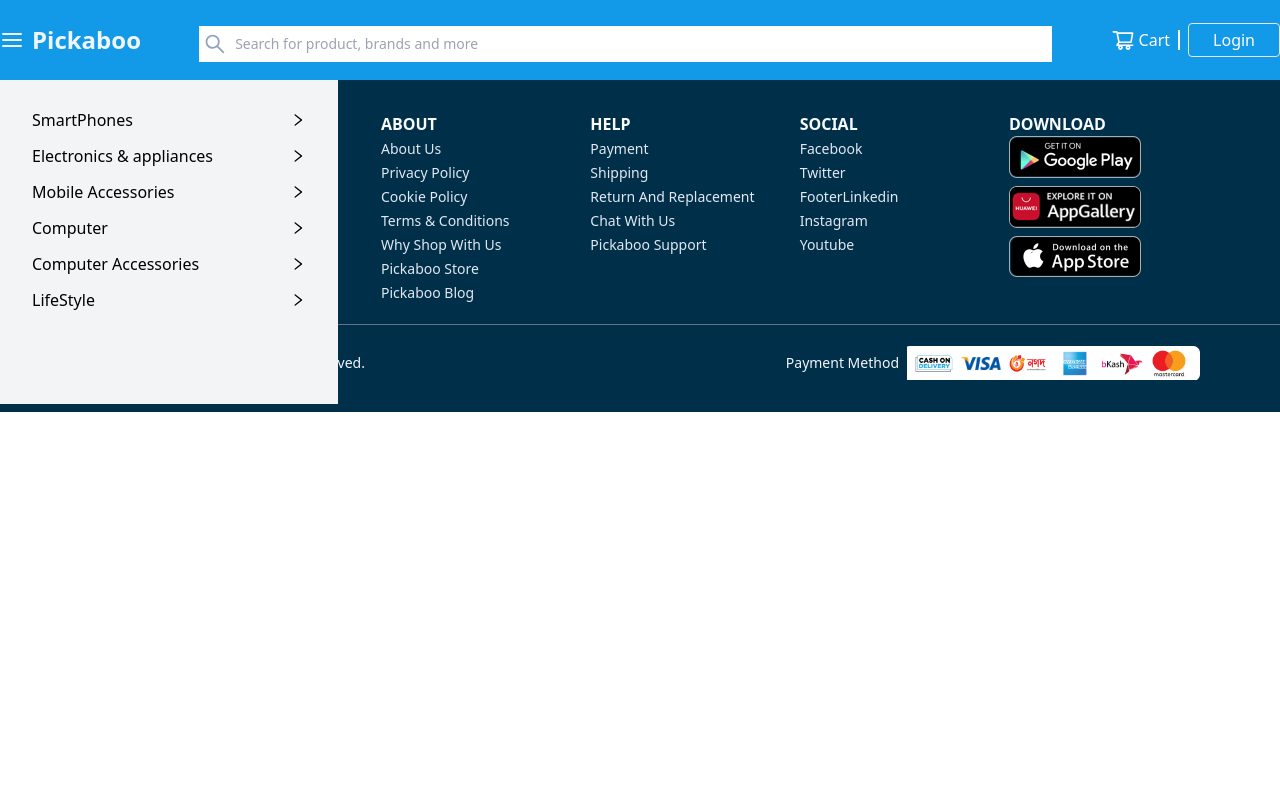
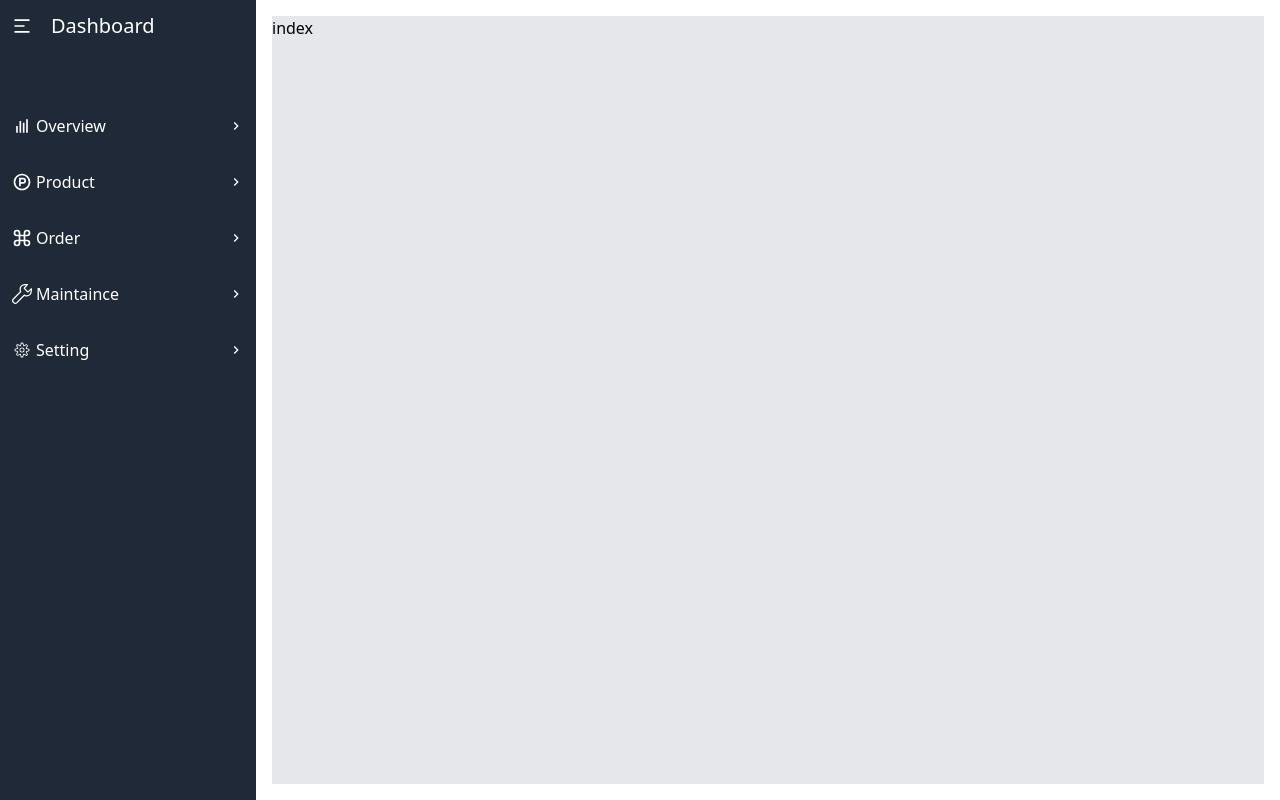
Before and after one commit to mdshehabsk/ecomerce, a React (Vite) app in the folder client/: page /admin in a window 1280 px wide. Built offline with nearby package versions, Linux system fonts and the light colour scheme.

Commit message:
admin page desing start

```diff
--- a/client/src/App.tsx
+++ b/client/src/App.tsx
@@ -6,25 +6,31 @@ import Header from "@components/Header";
 import Footer from "@components/Footer/Footer";
 import Login from "@pages/auth/login/Login";
 import Auth from "@pages/auth/Auth";
-import Register from "@pages/auth/register/Register"
+import Register from "@pages/auth/register/Register";
+import Admin from "@pages/admin/Admin";
+import Index from "@pages/admin/index";
 function App() {
+  // Check if the current route is the admin page
+  const isAdminPage = window.location.pathname.startsWith("/admin");
   return (
     <>
-      <Header />
+      {!isAdminPage && <Header />}
       <Routes>
-
         <Route index element={<HomePage />} />
         <Route path="/product" element={<ProductPage />} />
         <Route path="/product-details" element={<ProductDetailsPage />} />
-        <Route path="/login" element={<Login />} />
-        <Route path="/auth/*" element={<Auth/>}>
 
-          <Route index element={<Login/>} />
-          <Route path="login" element={<Login/>} />
-          <Route path="register" element={<Register/>} />
+        <Route element={<Auth />}>
+          <Route index path="login" element={<Login />} />
+          <Route path="register" element={<Register />} />
+        </Route>
+
+        {/* all admin page are here */}
+        <Route path="admin" element={<Admin />}>
+          <Route index element={<Index />} />
         </Route>
       </Routes>
-      <Footer />
+      {!isAdminPage && <Footer />}
     </>
   );
 }
--- /dev/null
+++ b/client/src/components/Admin/Sidebar.tsx
@@ -0,0 +1,66 @@
+import { BiBarChart } from "react-icons/bi";
+import { RiProductHuntLine } from "react-icons/ri";
+import { CgChart } from "react-icons/cg";
+import { FiCommand } from "react-icons/fi";
+import { SlWrench } from "react-icons/sl";
+import { MdKeyboardArrowRight } from "react-icons/md";
+import { RiMenu2Fill } from "react-icons/ri";
+import { CiSettings } from "react-icons/ci";
+import { Link } from "react-router-dom";
+import { useState } from "react";
+const Sidebar = () => {
+  return (
+    <div
+      className={` basis-[20%] h-full bg-gray-800  transition-all overflow-x-hidden `}
+    >
+
+        <div className="p-3 text-white flex items-center gap-2 ">
+          <div  className="flex items-center gap-1  ">
+            <RiMenu2Fill className="text-xl" />
+            <span className=" ml-[15px] text-xl "> Dashboard </span>
+          </div>
+
+        </div>
+
+      <ul className="mt-[50px]">
+        <li className=" my-2 p-3 text-white flex items-center gap-2  hover:bg-gray-700 transition-['background'] ">
+          <Link to="" className="flex items-center gap-1  ">
+            <BiBarChart className="text-xl" />
+            <span className="   "> Overview</span>
+          </Link>
+          <MdKeyboardArrowRight className="ml-auto  " />
+        </li>
+        <li className=" my-2 p-3 text-white flex items-center gap-2  hover:bg-gray-700 transition-['background'] ">
+          <Link to="" className="flex items-center gap-1  ">
+            <RiProductHuntLine className="text-xl" />
+            <span className="   "> Product</span>
+          </Link>
+          <MdKeyboardArrowRight className="ml-auto  " />
+        </li>
+        <li className=" my-2 p-3 text-white flex items-center gap-2  hover:bg-gray-700 transition-['background'] ">
+          <Link to="" className="flex items-center gap-1  ">
+            <FiCommand className="text-xl" />
+            <span className="   "> Order</span>
+          </Link>
+          <MdKeyboardArrowRight className="ml-auto  " />
+        </li>
+        <li className=" my-2 p-3 text-white flex items-center gap-2  hover:bg-gray-700 transition-['background'] ">
+          <Link to="" className="flex items-center gap-1  ">
+            <SlWrench className="text-xl" />
+            <span className="   "> Maintaince</span>
+          </Link>
+          <MdKeyboardArrowRight className="ml-auto  " />
+        </li>
+        <li className=" my-2 p-3 text-white flex items-center gap-2  hover:bg-gray-700 transition-['background'] ">
+          <Link to="" className="flex items-center gap-1  ">
+            <CiSettings className="text-xl" />
+            <span className="   "> Setting</span>
+          </Link>
+          <MdKeyboardArrowRight className="ml-auto  " />
+        </li>
+      </ul>
+    </div>
+  );
+};
+
+export default Sidebar;
--- a/client/src/components/Header.tsx
+++ b/client/src/components/Header.tsx
@@ -61,7 +61,7 @@ function Navbar() {
               <span className="h-[20px] w-[2px] bg-white "></span>
               <div className="md:border md:px-6 py-1 rounded cursor-pointer ">
                 <Link
-                  to="/auth/login"
+                  to="/login"
                   className="text-white  text-md font-medium "
                 >
                   Login
--- /dev/null
+++ b/client/src/pages/admin/Admin.tsx
@@ -0,0 +1,19 @@
+import Sidebar from "@components/Admin/Sidebar"
+import { Outlet } from "react-router-dom"
+
+
+const Admin = () => {
+
+  return (
+   <div className="flex w-screen h-screen   " >
+    <Sidebar/>
+
+    <div className="flex-1 bg-gray-200 m-4" >
+    <Outlet/>
+    </div>
+
+   </div>
+  )
+}
+
+export default Admin
--- /dev/null
+++ b/client/src/pages/admin/index.tsx
@@ -0,0 +1,8 @@
+
+
+const index = () => {
+  return (
+    <div>index</div>
+  )
+}
+export default index
--- a/client/src/pages/auth/Auth.tsx
+++ b/client/src/pages/auth/Auth.tsx
@@ -4,14 +4,16 @@ import { FaFacebookF } from "react-icons/fa";
 
 const Auth = () => {
   const location = useLocation();
+  const pathname = location.pathname;
+  console.log(pathname)
   return (
     <>
       <div className="mx-auto my-6 max-w-[400px] ">
         <div className="flex mx-auto justify-center">
           <Link
-            to="/auth/login"
+            to="/login"
             className={`flex justify-center basis-1/2   font-semibold  ${
-              location.pathname === "/auth/login"
+              pathname === "/login"
                 ? "text-orangeColor  border-b-[3px] border-orangeColor "
                 : null
             } `}
@@ -20,9 +22,9 @@ const Auth = () => {
           </Link>
 
           <Link
-            to="/auth/register"
+            to="/register"
             className={`flex justify-center basis-1/2   font-semibold  ${
-              location.pathname === "/auth/register"
+              pathname === "/register"
                 ? "text-orangeColor  border-b-[3px] border-orangeColor "
                 : null
             } `}
```
Also changed, not shown: 1 other file (tests, documents, lock files or other folders).
